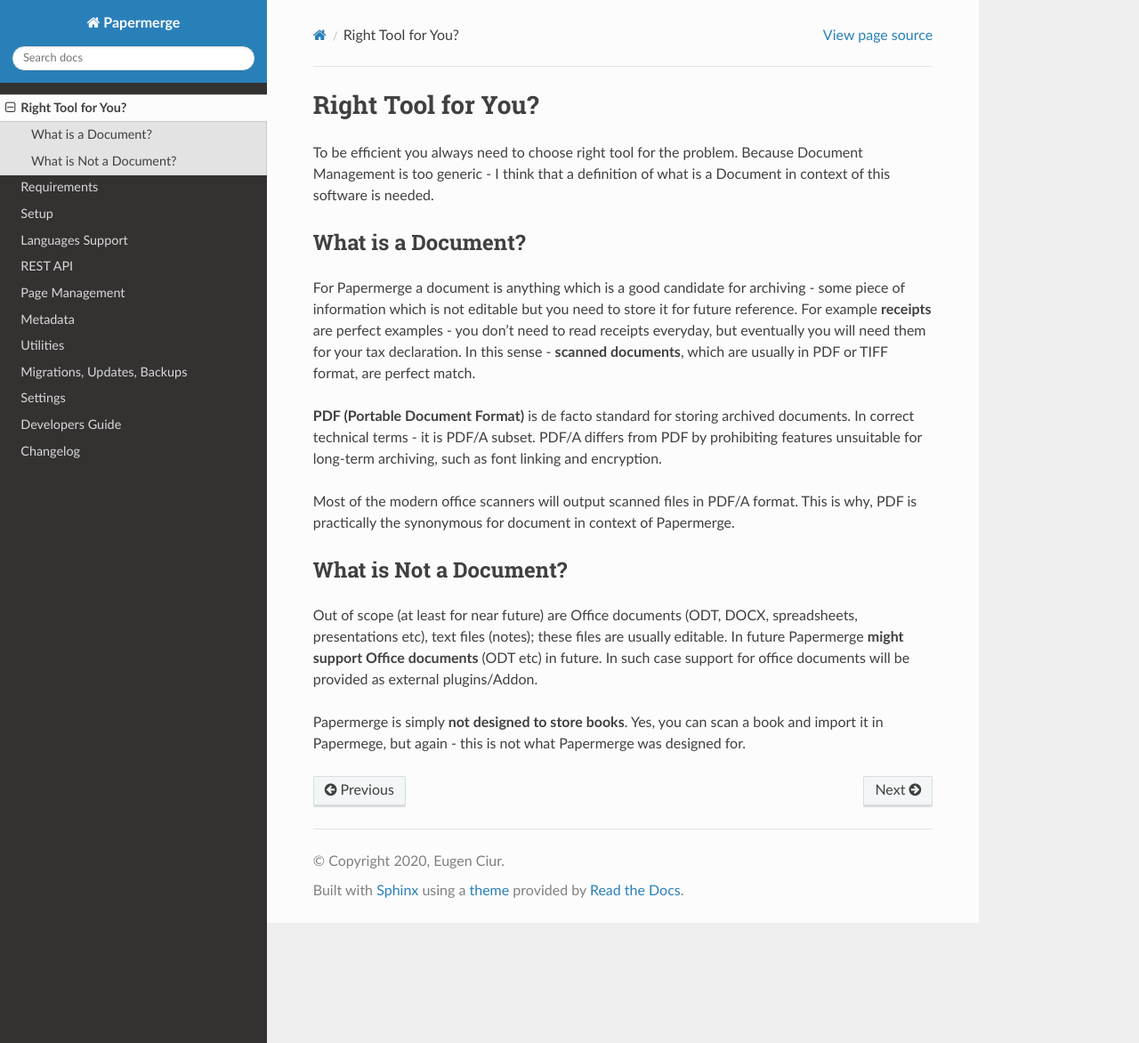
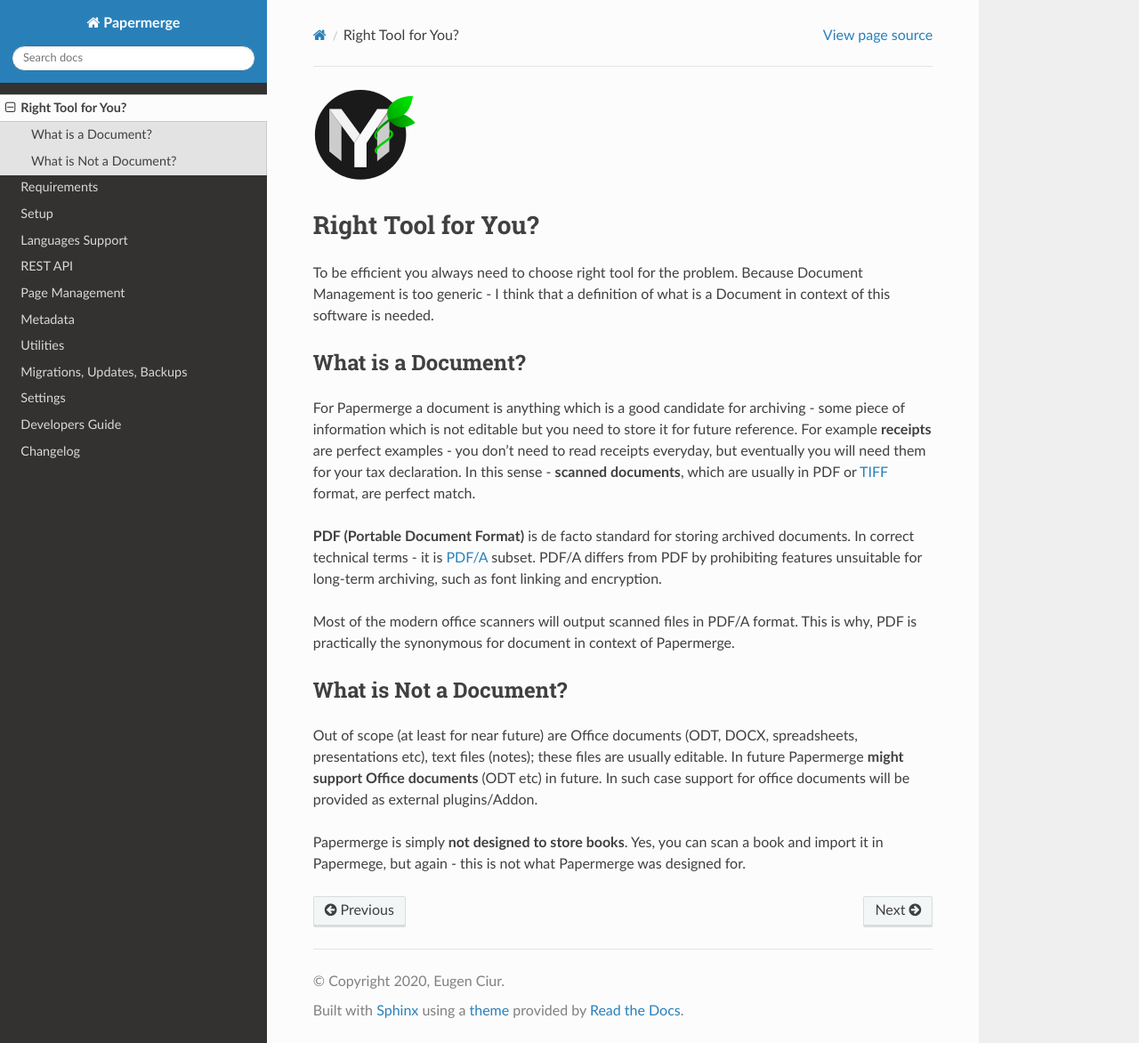
Before and after one commit to ciur/papermerge, a Sphinx documentation site: the page built from docs/source/intro.rst, in a window 1280 px wide and 1172 px high. Shown: the whole window at 89% size. Built offline with Sphinx 7.4.7 and the Read the Docs theme 2.0.0, drawn with Linux system fonts in a browser that asks for light colours; some of the changed lines change nothing that is shown.

Commit message:
Documentation updated

```diff
--- a/docs/source/intro.rst
+++ b/docs/source/intro.rst
@@ -1,3 +1,5 @@
+.. figure:: img/logo.png
+
 Right Tool for You?
 ==========================
 
@@ -6,9 +8,9 @@
 What is a Document?
 ~~~~~~~~~~~~~~~~~~~~
 
-For Papermerge a document is anything which is a good candidate for archiving - some piece of information which is not editable but you need to store it for future reference. For example **receipts** are perfect examples - you don't need to read receipts everyday, but eventually you will need them for your tax declaration. In this sense - **scanned documents**, which are usually in PDF or TIFF format, are perfect match.
+For Papermerge a document is anything which is a good candidate for archiving - some piece of information which is not editable but you need to store it for future reference. For example **receipts** are perfect examples - you don't need to read receipts everyday, but eventually you will need them for your tax declaration. In this sense - **scanned documents**, which are usually in PDF or `TIFF <https://en.wikipedia.org/wiki/TIFF>`_ format, are perfect match.
 
-**PDF (Portable Document Format)** is de facto standard for storing archived documents. In correct technical terms - it is PDF/A subset. PDF/A differs from PDF by prohibiting features unsuitable for long-term archiving, such as font linking and encryption.
+**PDF (Portable Document Format)** is de facto standard for storing archived documents. In correct technical terms - it is `PDF/A <https://en.wikipedia.org/wiki/PDF/A>`_ subset. PDF/A differs from PDF by prohibiting features unsuitable for long-term archiving, such as font linking and encryption.
 
 Most of the modern office scanners will output scanned files in PDF/A format. This is why, PDF is practically the synonymous for document in context of Papermerge.
 
```
